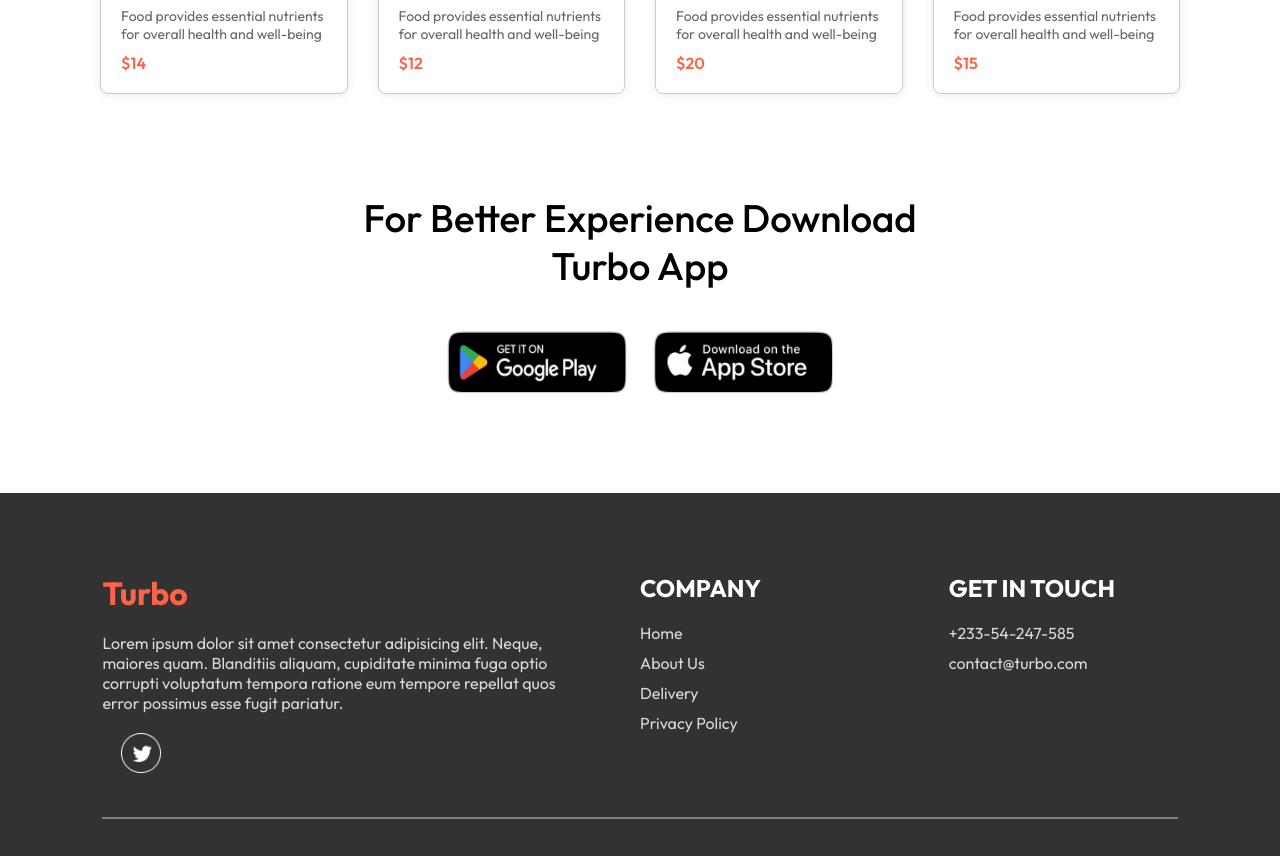
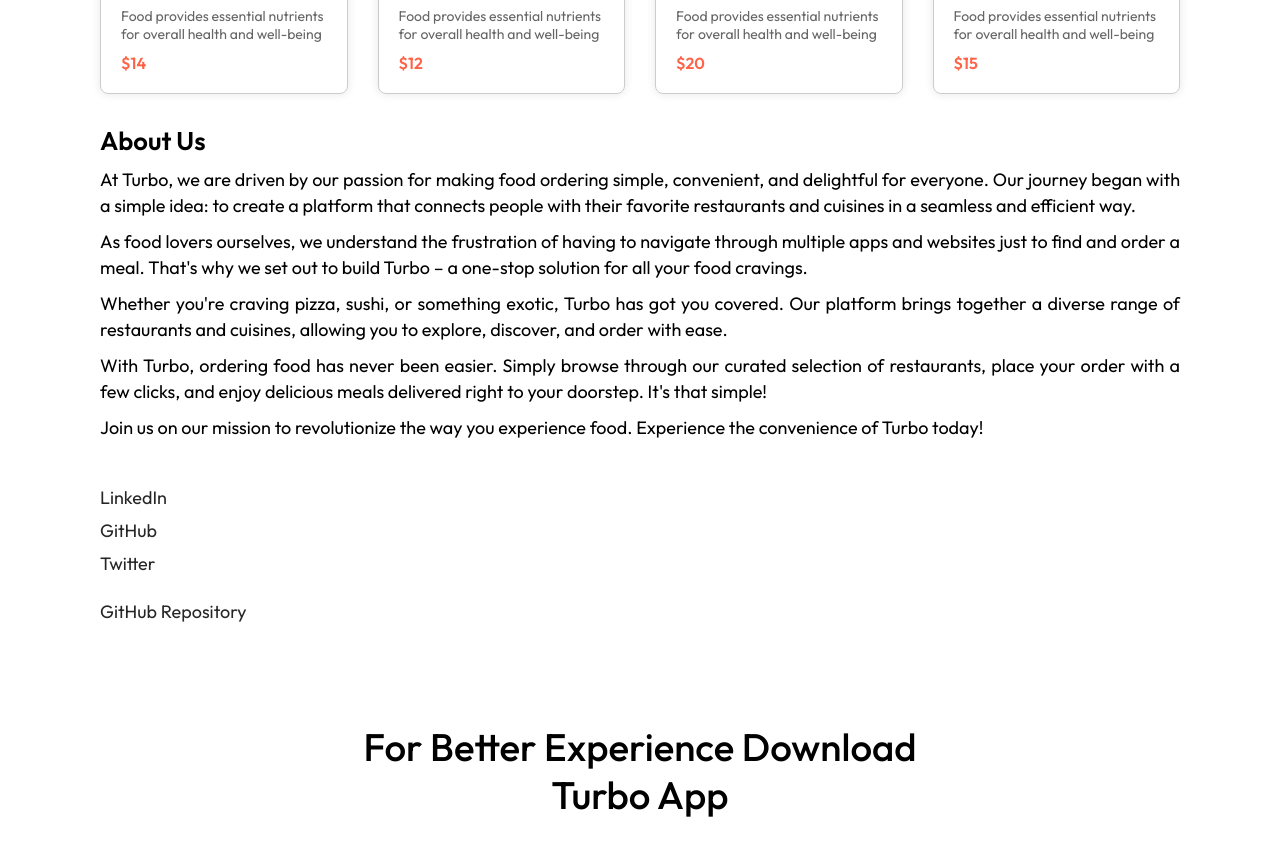
Before and after one commit to Kwesi20000/turbo-landing_page, a plain HTML site: page index.html in a window 1280 px wide. Shown: the part 3871-4727 px from the top of the page. Drawn offline with Linux system fonts and the light colour scheme; files whose address does not match are found by name.

Commit message:
landing page

```diff
--- a/index.html
+++ b/index.html
@@ -381,6 +381,22 @@
   </div>
 </div>
 
+<!-- About Section -->
+<section class="about">
+  <h2>About Us</h2>
+  <p>At Turbo, we are driven by our passion for making food ordering simple, convenient, and delightful for everyone. Our journey began with a simple idea: to create a platform that connects people with their favorite restaurants and cuisines in a seamless and efficient way.</p>
+  <p>As food lovers ourselves, we understand the frustration of having to navigate through multiple apps and websites just to find and order a meal. That's why we set out to build Turbo – a one-stop solution for all your food cravings.</p>
+  <p>Whether you're craving pizza, sushi, or something exotic, Turbo has got you covered. Our platform brings together a diverse range of restaurants and cuisines, allowing you to explore, discover, and order with ease.</p>
+  <p>With Turbo, ordering food has never been easier. Simply browse through our curated selection of restaurants, place your order with a few clicks, and enjoy delicious meals delivered right to your doorstep. It's that simple!</p>
+  <p>Join us on our mission to revolutionize the way you experience food. Experience the convenience of Turbo today!</p>
+  <ul>
+    <li><a href="linkedin_url">LinkedIn</a></li>
+    <li><a href="github_url">GitHub</a></li>
+    <li><a href="twitter_url">Twitter</a></li>
+  </ul>
+  <a href="github_project_url">GitHub Repository</a>
+</section>
+
 <!--App download-->
 <div class="app-download" id="app-download">
   <!-- Heading for app download -->
--- a/style.css
+++ b/style.css
@@ -315,6 +315,58 @@
     margin-top: 10px;
 }
 
+/* About section */
+.about {
+    margin: 30px 100px 0px;
+}
+
+.about h2{
+    font-size: max(2vw, 24px); /* Maintain font size of the heading with a minimum of 24px */
+    font-weight: 600; /* Maintain font weight of the heading to 600 (semi-bold) */
+}
+
+.about p{
+    font-size: 18px;
+    align-items: center;
+    line-height: calc(1em + 0.5rem);
+    margin-top: 10px;
+    text-align: justify;
+}
+
+.about ul{
+    margin-top: 20px;
+    font-size: 18px;
+    padding: 20px 0px;
+}
+
+.about ul li{
+    list-style: none;
+    padding: 5px 0;
+}
+
+.about ul li a{
+    text-decoration: none;
+    color: #262626;
+    transition: 0.3s;
+}
+
+.about a{
+    text-decoration: none;
+    font-size: 18px;
+    color: #262626;
+    transition: 0.3s;
+}
+
+.about ul li a:hover{
+    text-decoration: underline;
+    color: tomato;
+}
+.about a:hover{
+    text-decoration: underline;
+    color: tomato;
+}
+
+
 /* App download */
 /* Styling for the app-download container */
 .app-download {
```
Also changed, not shown: 1 other file.
